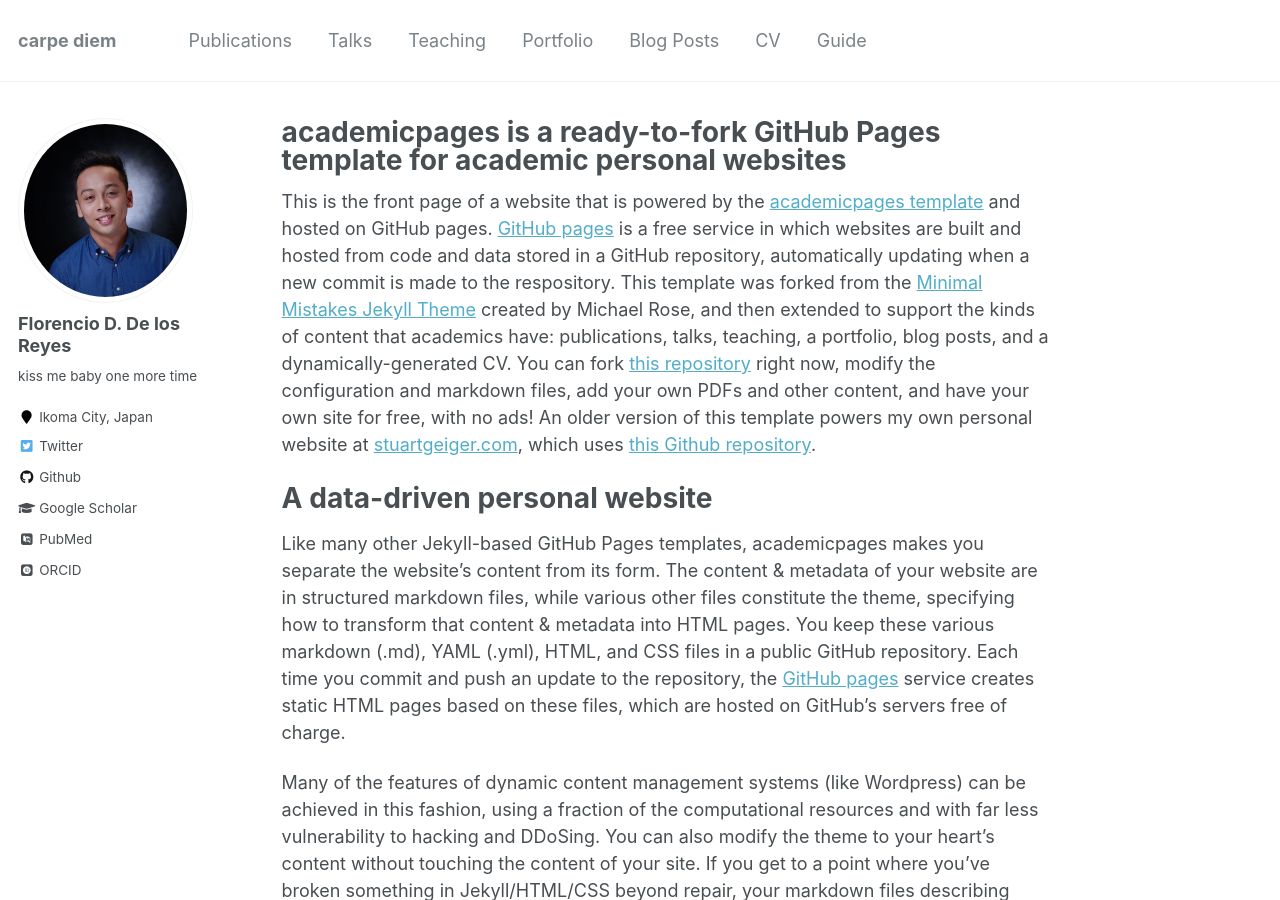
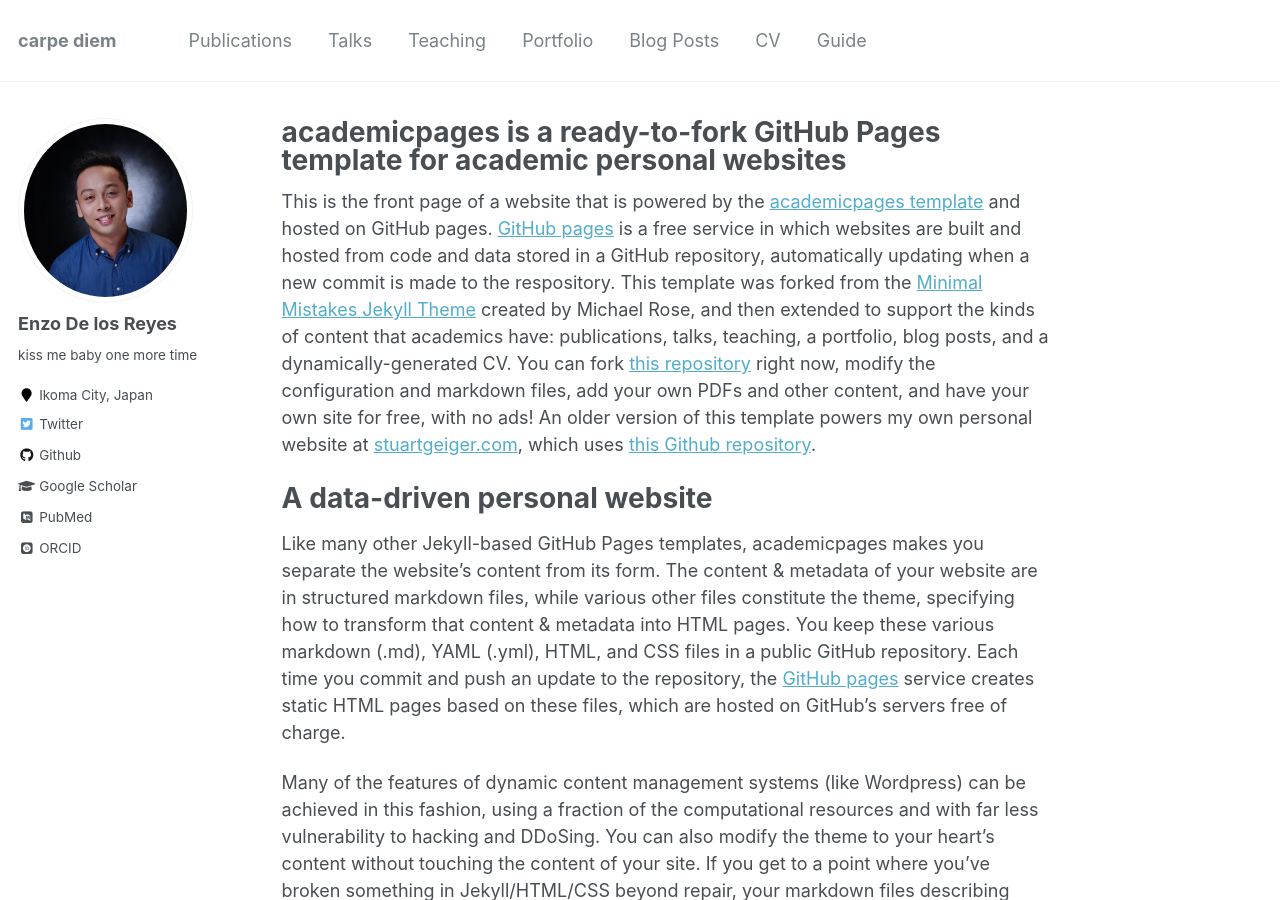
Before and after one commit to fddelosreyes/fddelosreyes.github.io, a Jekyll site: the page built from _pages/about.md, in a window 1280 px wide and 900 px high. Built offline with Jekyll 4.4.1, drawn with Linux system fonts in a browser that asks for light colours; some web fonts are replaced.

Commit message:
Update _config.yml

```diff
--- a/_config.yml
+++ b/_config.yml
@@ -80,7 +80,7 @@ analytics:
 
 # Site Author
 author:
-  name             : "Florencio D. De los Reyes"
+  name             : "Enzo De los Reyes"
   avatar           : "enzo.jpeg"
   bio              : "kiss me baby one more time"
   location         : "Ikoma City, Japan"
```
